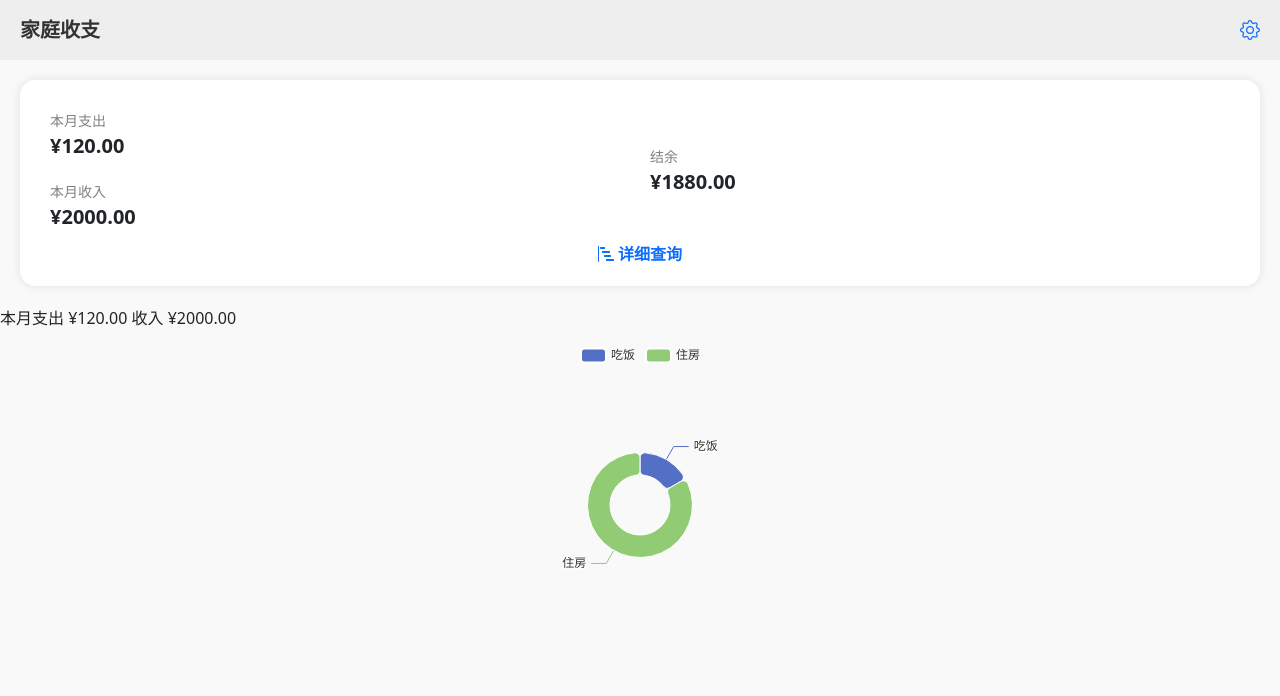
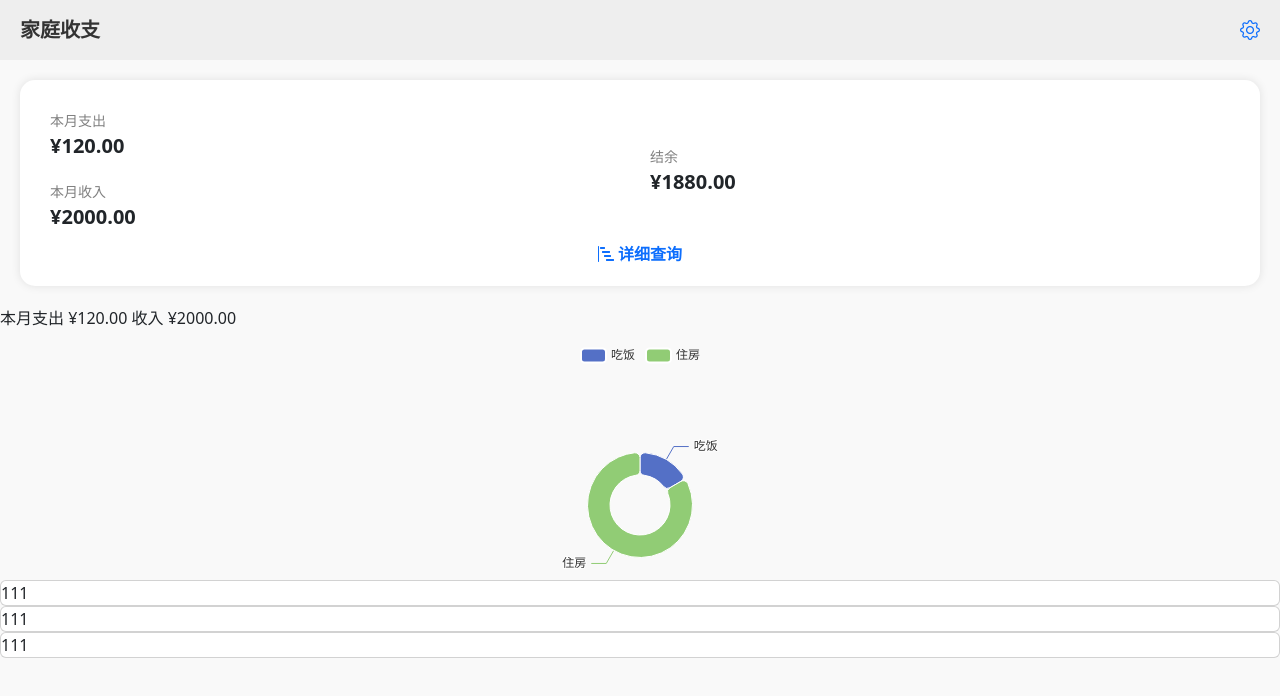
Before and after one commit to Lycoiref/HomeWallet, a React (Vite) app: page / in a window 1280 px wide. Shown: the top 696 px of the page. Built offline with nearby package versions, Linux system fonts and the light colour scheme.

Commit message:
添加消费明细卡片

```diff
--- a/src/views/Home/Home.jsx
+++ b/src/views/Home/Home.jsx
@@ -33,6 +33,11 @@ const Home = () => {
                 </div>
                 <div className="chart">
                     <ExpendChart />
+                </div>
+                <div className="record-content">
+                    <RecordCard />
+                    <RecordCard />
+                    <RecordCard />
                 </div>
             </div>
         </div>
@@ -134,5 +139,12 @@ const ExpendChart = () => {
     )
 }
 
+const RecordCard = () => {
+    return (
+        <>
+            <div className="card">111</div>
+        </>
+    )
+}
 
 export default Home
```
